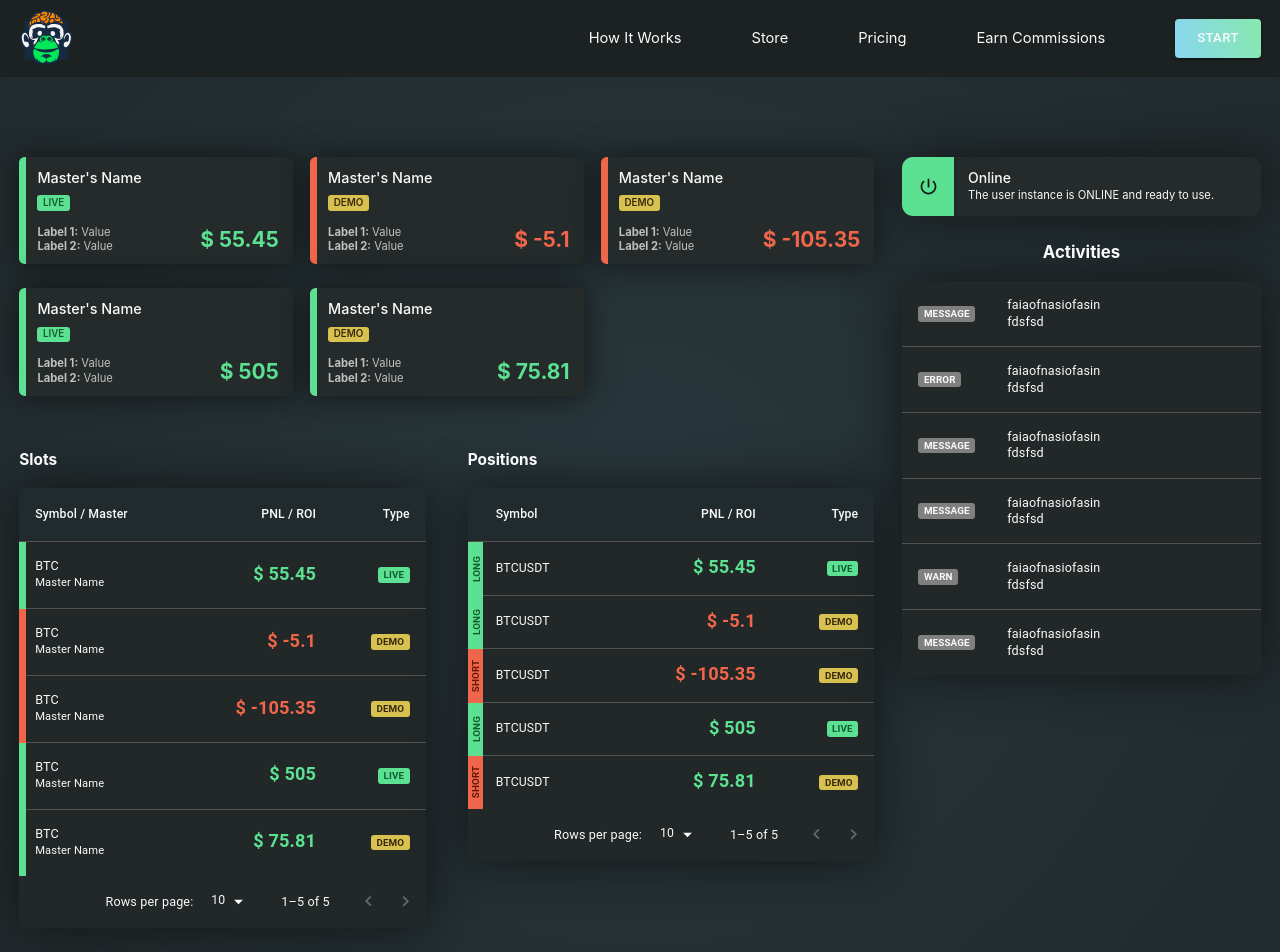
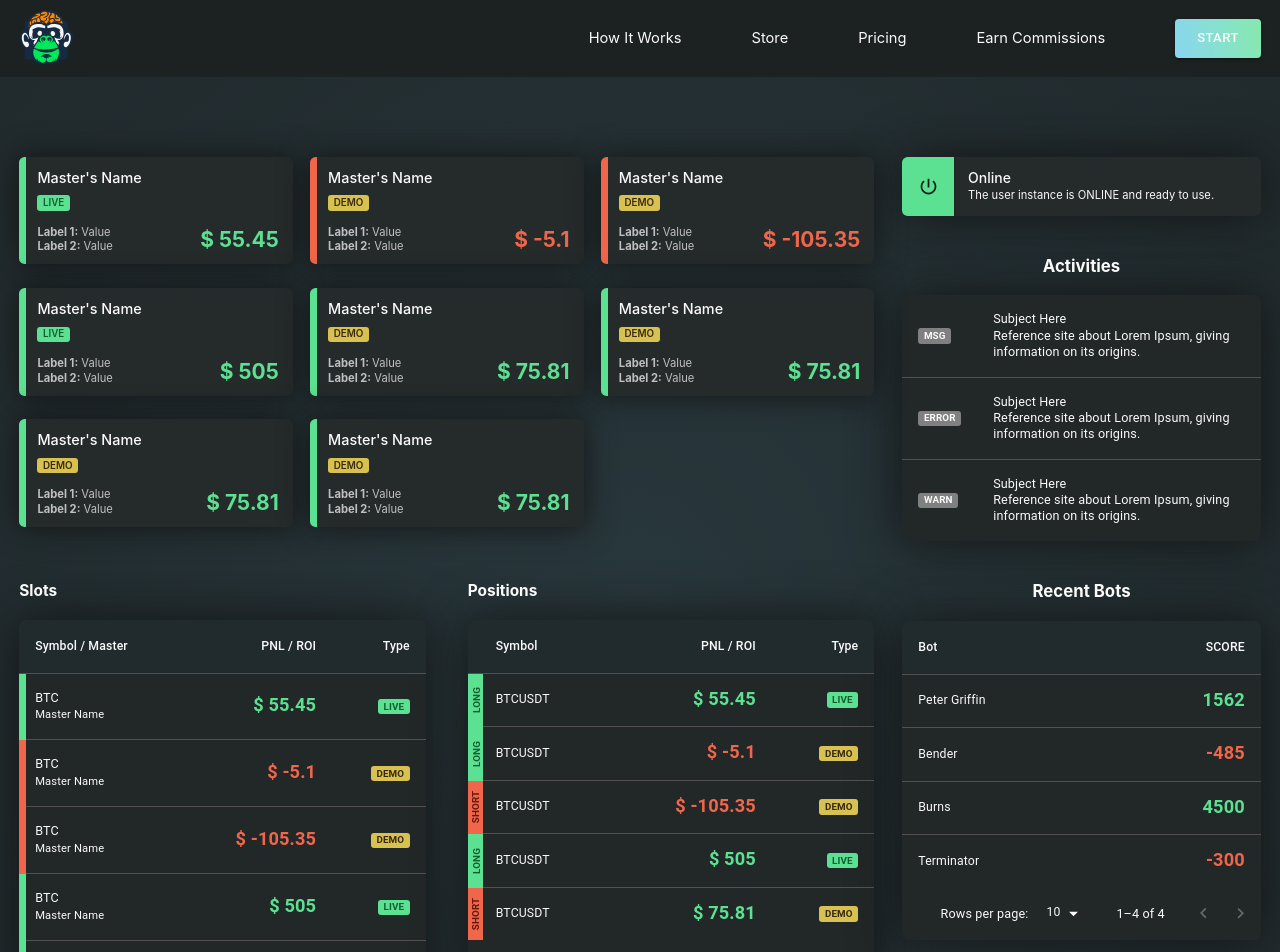
Before and after one commit to FelipeRamosDev/bot-store-fe, a Next.js app: page /dashboard in a window 1280 px wide. Shown: the top 952 px of the page. Built offline with nearby package versions, Linux system fonts and the light colour scheme.

Commit message:
[BOTF-19] Recent Bots Table
## [BOTF-19] Description
Creeated the recent bots table

```diff
--- a/src/components/content/dashboard/home/DashboardContent.jsx
+++ b/src/components/content/dashboard/home/DashboardContent.jsx
@@ -7,7 +7,10 @@ const DUMMY_MASTER = [
    { type: 'master-demo', pnl: -5.10 },
    { type: 'master-demo', pnl: -105.35 },
    { type: 'master-live', pnl: 505.00 },
-   { type: 'master-demo', pnl: 75.81 }
+   { type: 'master-demo', pnl: 75.81 },
+   { type: 'master-demo', pnl: 75.81 },
+   { type: 'master-demo', pnl: 75.81 },
+   { type: 'master-demo', pnl: 75.81 },
 ];
 
 const DUMMY_SLOT = [
--- a/src/components/content/dashboard/home/DashboardSidebar.jsx
+++ b/src/components/content/dashboard/home/DashboardSidebar.jsx
@@ -1,4 +1,5 @@
 import ActivitiesTable from "@/components/tables/activitiesTable/ActivitiesTable";
+import RecentBotsTable from "@/components/tables/recentBotsTable/RecentBotsTable";
 import UserInstance from "@/components/tiles/userInstance/Userinstance";
 
 const DUMMY_USER_INSTANCE = {
@@ -6,17 +7,22 @@ const DUMMY_USER_INSTANCE = {
 };
 
 const DUMMY_ACTIVITIES = [
-   { type: 'message', subject: 'faiaofnasiofasin', summary: 'fdsfsd' },
-   { type: 'error', subject: 'faiaofnasiofasin', summary: 'fdsfsd' },
-   { type: 'message', subject: 'faiaofnasiofasin', summary: 'fdsfsd' },
-   { type: 'message', subject: 'faiaofnasiofasin', summary: 'fdsfsd' },
-   { type: 'warn', subject: 'faiaofnasiofasin', summary: 'fdsfsd' },
-   { type: 'message', subject: 'faiaofnasiofasin', summary: 'fdsfsd' },
-]
+   { type: 'msg', subject: 'Subject Here', summary: 'Reference site about Lorem Ipsum, giving information on its origins.' },
+   { type: 'error', subject: 'Subject Here', summary: 'Reference site about Lorem Ipsum, giving information on its origins.' },
+   { type: 'warn', subject: 'Subject Here', summary: 'Reference site about Lorem Ipsum, giving information on its origins.' },
+];
+
+const DUMMY_BOTS = [
+   { name: 'Peter Griffin', score: 1562 },
+   { name: 'Bender', score: -485 },
+   { name: 'Burns', score: 4500 },
+   { name: 'Terminator', score: -300 },
+];
 
 export default function DashboardSidebar() {
    return <>
       <UserInstance instance={DUMMY_USER_INSTANCE} />
       <ActivitiesTable activities={DUMMY_ACTIVITIES} />
+      <RecentBotsTable bots={DUMMY_BOTS} />
    </>;
 }
--- a/src/components/layout/ContentSidebar.scss
+++ b/src/components/layout/ContentSidebar.scss
@@ -24,7 +24,7 @@
       max-width: calc(30% - 1rem);
 
       >* {
-         margin-bottom: 2rem;
+         margin-bottom: 3rem;
       }
 
       .section-title {
--- a/src/components/tables/activitiesTable/ActivitiesTable.jsx
+++ b/src/components/tables/activitiesTable/ActivitiesTable.jsx
@@ -4,7 +4,7 @@ import StatusBadge from "@/components/common/statusBedge/StatusBadge";
 import TableBase from '@/components/tables/tableBase/TableBase';
 
 export default function ActivitiesTable({ activities }) {
-   return <div className="activities-table" padding="s" radius="l">
+   return <div className="activities-table">
       <h3 className="section-title">Activities</h3>
 
       <TableBase
@@ -28,5 +28,5 @@ export default function ActivitiesTable({ activities }) {
             }
          ]}
       />
-   </div>
+   </div>;
 }
--- /dev/null
+++ b/src/components/tables/recentBotsTable/RecentBotsTable.jsx
@@ -0,0 +1,32 @@
+'use client';
+import Price from '@/components/displays/price/Price';
+import TableBase from '@/components/tables/tableBase/TableBase';
+
+export default function RecentBotsTable({ bots = [] }) {
+   return <div className="activities-table">
+      <h3 className="section-title">Recent Bots</h3>
+
+      <TableBase
+         items={bots}
+         pagination={{}}
+         headerConfigs={[
+            {
+               label: 'Bot',
+               propKey: 'name',
+               style: { width: '10rem' },
+               format: (value) => {
+                  return value;
+               }
+            },
+            {
+               label: 'SCORE',
+               propKey: 'score',
+               align: 'right',
+               format: (value) => {
+                  return <Price amount={value} noSymbol={true} fractional={0} />
+               }
+            }
+         ]}
+      />
+   </div>
+}
--- a/src/components/tables/tableBase/TableBase.jsx
+++ b/src/components/tables/tableBase/TableBase.jsx
@@ -9,7 +9,7 @@ import TableBaseRow from './TableBaseRow';
 import TableBaseHeader from './TableBaseHeader';
 import ColumnConfig from '@/models/TableColumnConfig';
 
-export default function SlotsTable({
+export default function TableBase({
    className = '',
    items = [],
    elevate = true,
--- a/src/components/tiles/userInstance/Userinstance.jsx
+++ b/src/components/tiles/userInstance/Userinstance.jsx
@@ -31,7 +31,7 @@ export default function UserInstance({ instance }) {
       disabled = true;
    }
 
-   return <Card className="user-instance" radius="l" elevation={50}>
+   return <Card className="user-instance" radius="s" elevation={50}>
       <Button className="power-btn" variant="contained" color={btnColor} disabled={disabled}>
          <PowerSettingsNewIcon />
       </Button>
```
